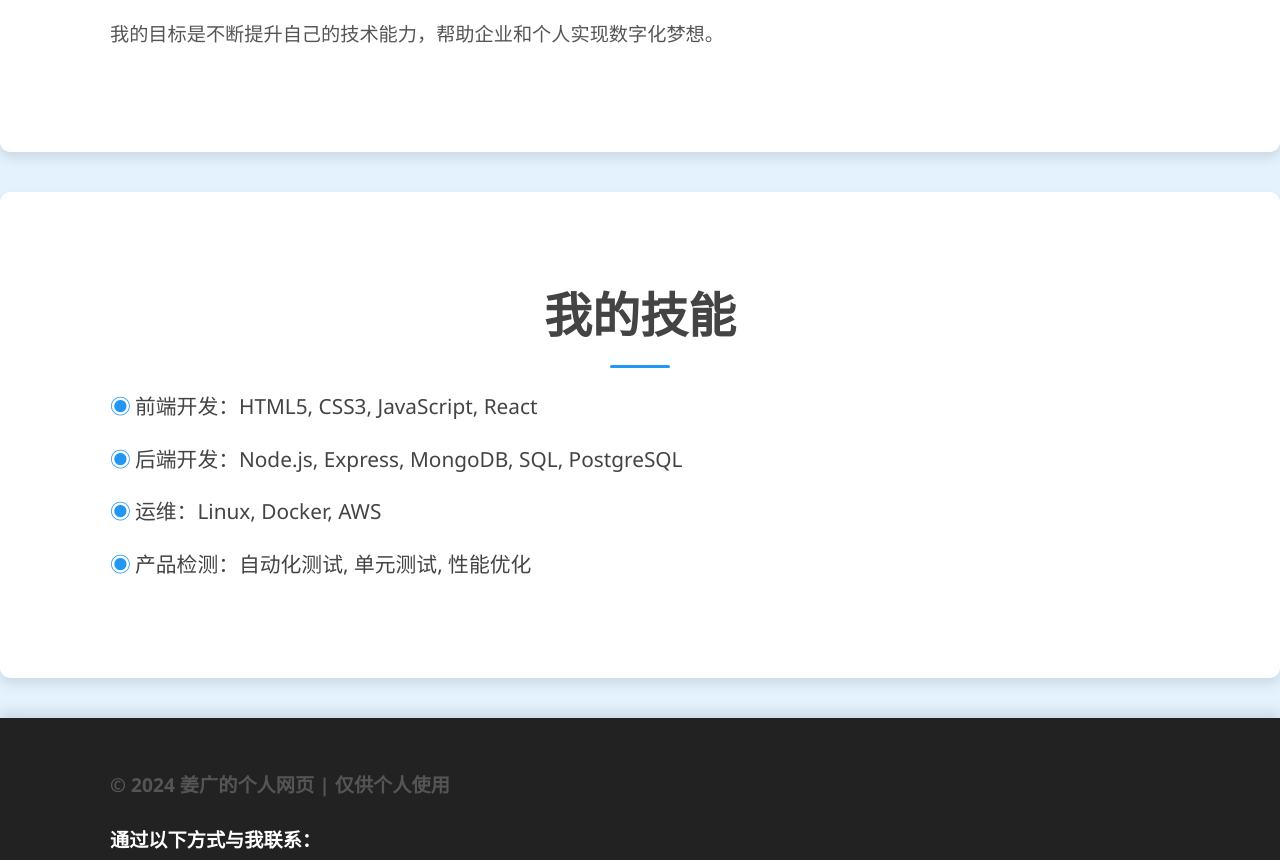
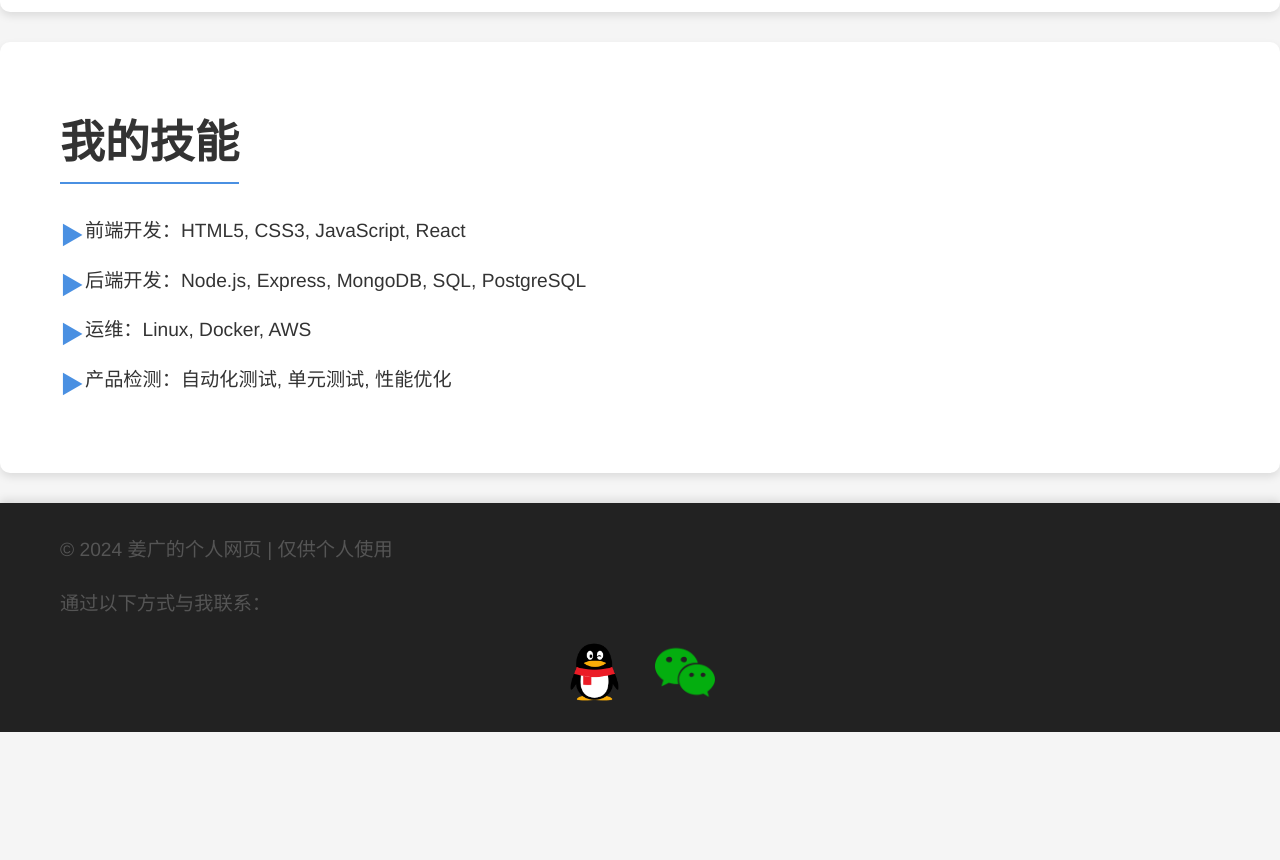
Before and after one commit to Anguszi/anguszi.github.io, a plain HTML site: page index.html in a window 1280 px wide. Shown: the part 662-1522 px from the top of the page. After the commit the page ends 1394 px from the top, so only its background shows below. Drawn offline with Linux system fonts and the light colour scheme.

Commit message:
Update index.html

```diff
--- a/index.html
+++ b/index.html
@@ -5,33 +5,165 @@
     <meta name="viewport" content="width=device-width, initial-scale=1.0">
     <title>姜广的个人网页</title>
     <style>
-        * { margin: 0; padding: 0; box-sizing: border-box; }
-        body { font-family: 'Segoe UI', Arial, sans-serif; background-color: #e3f2fd; color: #444; line-height: 1.8; }
-        .container { max-width: 1100px; margin: 0 auto; padding: 20px; }
-        header { background: linear-gradient(135deg, #2196f3, #1e88e5); color: #fff; padding: 40px 0; text-align: center; box-shadow: 0 6px 12px rgba(0, 0, 0, 0.1); border-bottom: 5px solid #1976d2; }
-        header h1 { font-size: 3.8rem; font-weight: 800; letter-spacing: 2px; }
+        /* Reset CSS */
+        * {
+            margin: 0;
+            padding: 0;
+            box-sizing: border-box;
+        }
+
+        body {
+            font-family: 'Helvetica Neue', 'Roboto', Arial, sans-serif;
+            line-height: 1.8;
+            background-color: #f5f5f5;
+            color: #333;
+            margin: 0;
+        }
+
+        .container {
+            max-width: 1200px;
+            margin: 0 auto;
+            padding: 0 20px;
+        }
+
+        header {
+            background: linear-gradient(135deg, #4A90E2, #9013FE);
+            color: #fff;
+            padding: 30px 0;
+            text-align: center;
+            box-shadow: 0 4px 8px rgba(0,0,0,0.1);
+        }
+
+        header h1 {
+            font-size: 3.5rem;
+            font-weight: 900;
+            letter-spacing: 1px;
+            margin-bottom: 10px;
+        }
+
         header p {
-            font-size: 1.4rem;
-            opacity: 0.9;
-            margin-top: 10px;
-            font-weight: 600;
-            letter-spacing: 1px;
-            color: #e3f2fd;
+            font-size: 1.3rem;
+            margin-bottom: 0;
         }
-        section { padding: 60px 0; background-color: #fff; border-radius: 10px; margin-bottom: 40px; box-shadow: 0 6px 12px rgba(0, 0, 0, 0.1); }
-        section h2 { font-size: 3rem; color: #444; margin-bottom: 30px; text-align: center; position: relative; }
-        section h2::after { content: ""; position: absolute; left: 50%; bottom: -10px; transform: translateX(-50%); width: 60px; height: 3px; background-color: #2196f3; border-radius: 3px; }
-        p { font-size: 1.2rem; text-align: justify; margin-bottom: 20px; color: #555; }
-        ul { list-style-type: none; padding-left: 0; }
-        ul li { font-size: 1.3rem; margin-bottom: 15px; padding-left: 25px; position: relative; }
-        ul li::before { content: "◉"; color: #2196f3; position: absolute; left: 0; top: 0; }
-        footer { background-color: #222; color: #aaa; text-align: center; padding: 30px 0; box-shadow: 0 -6px 12px rgba(0, 0, 0, 0.1); }
-        .contact-icons { display: flex; justify-content: center; margin-top: 20px; }
-        .contact-icons img { width: 60px; margin: 0 20px; cursor: pointer; transition: transform 0.3s, box-shadow 0.3s; filter: drop-shadow(0 0 5px rgba(0, 0, 0, 0.2)); }
-        .contact-icons img:hover { transform: scale(1.15); box-shadow: 0 0 15px rgba(33, 150, 243, 0.7); }
-        .qq-code, .wechat-code { display: none; position: absolute; top: -250%; left: 50%; transform: translateX(-50%); background-color: #fff; padding: 20px; border: 1px solid #ccc; border-radius: 10px; box-shadow: 0 0 15px rgba(0, 0, 0, 0.2); z-index: 999; }
-        .qq-code img, .wechat-code img { width: 200px; display: block; margin: 0 auto; }
-        @media screen and (max-width: 768px) { header h1 { font-size: 2.8rem; } header p { font-size: 1.1rem; } section h2 { font-size: 2.5rem; } p { font-size: 1.1rem; } ul li { font-size: 1.1rem; } .contact-icons img { width: 45px; } .qq-code img, .wechat-code img { width: 150px; } }
+
+        section {
+            padding: 60px 0;
+            background-color: #fff;
+            border-radius: 10px;
+            margin-bottom: 30px;
+            box-shadow: 0 4px 8px rgba(0,0,0,0.1);
+        }
+
+        section h2 {
+            font-size: 2.8rem;
+            color: #333;
+            margin-bottom: 30px;
+            text-align: center;
+            text-transform: uppercase;
+            border-bottom: 2px solid #4A90E2;
+            display: inline-block;
+        }
+
+        p {
+            font-size: 1.2rem;
+            line-height: 1.8;
+            text-align: justify;
+            margin-bottom: 20px;
+            color: #555;
+        }
+
+        ul {
+            list-style-type: none;
+            padding-left: 0;
+        }
+
+        ul li {
+            font-size: 1.2rem;
+            margin-bottom: 15px;
+            padding-left: 25px;
+            position: relative;
+        }
+
+        ul li::before {
+            content: "▶";
+            color: #4A90E2;
+            font-size: 1.5rem;
+            position: absolute;
+            left: 0;
+            top: 0;
+        }
+
+        footer {
+            background-color: #222;
+            color: #aaa;
+            text-align: center;
+            padding: 30px 0;
+            position: relative;
+            width: 100%;
+            box-shadow: 0 -4px 8px rgba(0,0,0,0.1);
+        }
+
+        .contact-icons {
+            display: flex;
+            justify-content: center;
+            margin-top: 20px;
+        }
+
+        .contact-icons img {
+            width: 60px;
+            margin: 0 15px;
+            cursor: pointer;
+            transition: transform 0.3s ease, box-shadow 0.3s ease;
+        }
+
+        .contact-icons img:hover {
+            transform: scale(1.2);
+            box-shadow: 0 0 15px rgba(74, 144, 226, 0.7);
+        }
+
+        .qq-code, .wechat-code {
+            display: none;
+            position: absolute;
+            top: -220%;
+            left: 50%;
+            transform: translateX(-50%);
+            background-color: #fff;
+            padding: 15px;
+            border: 1px solid #ccc;
+            border-radius: 5px;
+            box-shadow: 0 0 15px rgba(0,0,0,0.2);
+            z-index: 999;
+        }
+
+        .qq-code img, .wechat-code img {
+            width: 180px;
+            display: block;
+            margin: 0 auto;
+        }
+
+        @media screen and (max-width: 768px) {
+            header h1 {
+                font-size: 2.5rem;
+            }
+            header p {
+                font-size: 1.1rem;
+            }
+            section h2 {
+                font-size: 2rem;
+            }
+            p {
+                font-size: 1rem;
+            }
+            ul li {
+                font-size: 1rem;
+            }
+            .contact-icons img {
+                width: 45px;
+            }
+            .qq-code img, .wechat-code img {
+                width: 150px;
+            }
+        }
     </style>
 </head>
 <body>
@@ -65,8 +197,8 @@
 
     <footer>
         <div class="container">
-            <p><strong>&copy; 2024 姜广的个人网页 | 仅供个人使用</strong></p>
-            <p style="font-size: 1.2rem; color: #fff;"><strong>通过以下方式与我联系：</strong></p>
+            <p>&copy; 2024 姜广的个人网页 | 仅供个人使用</p>
+            <p>通过以下方式与我联系：</p>
             <div class="contact-icons">
                 <img src="qq_爱给网_aigei_com.png" alt="QQ" onclick="toggleQrCode('qq')">
                 <img src="icon_微信-logo_爱给网_aigei_com.png" alt="微信" onclick="toggleQrCode('wechat')">
@@ -84,6 +216,7 @@
         function toggleQrCode(type) {
             var qqCode = document.getElementById('qqCode');
             var wechatCode = document.getElementById('wechatCode');
+
             if (type === 'qq') {
                 qqCode.style.display = qqCode.style.display === 'block' ? 'none' : 'block';
                 wechatCode.style.display = 'none';
@@ -91,6 +224,8 @@
                 wechatCode.style.display = wechatCode.style.display === 'block' ? 'none' : 'block';
                 qqCode.style.display = 'none';
             }
+
+            // 添加事件监听器，用于点击页面任意位置隐藏二维码
             document.addEventListener('click', function(e) {
                 if (!e.target.closest('.contact-icons img') && !e.target.closest('.qq-code') && !e.target.closest('.wechat-code')) {
                     qqCode.style.display = 'none';
```
